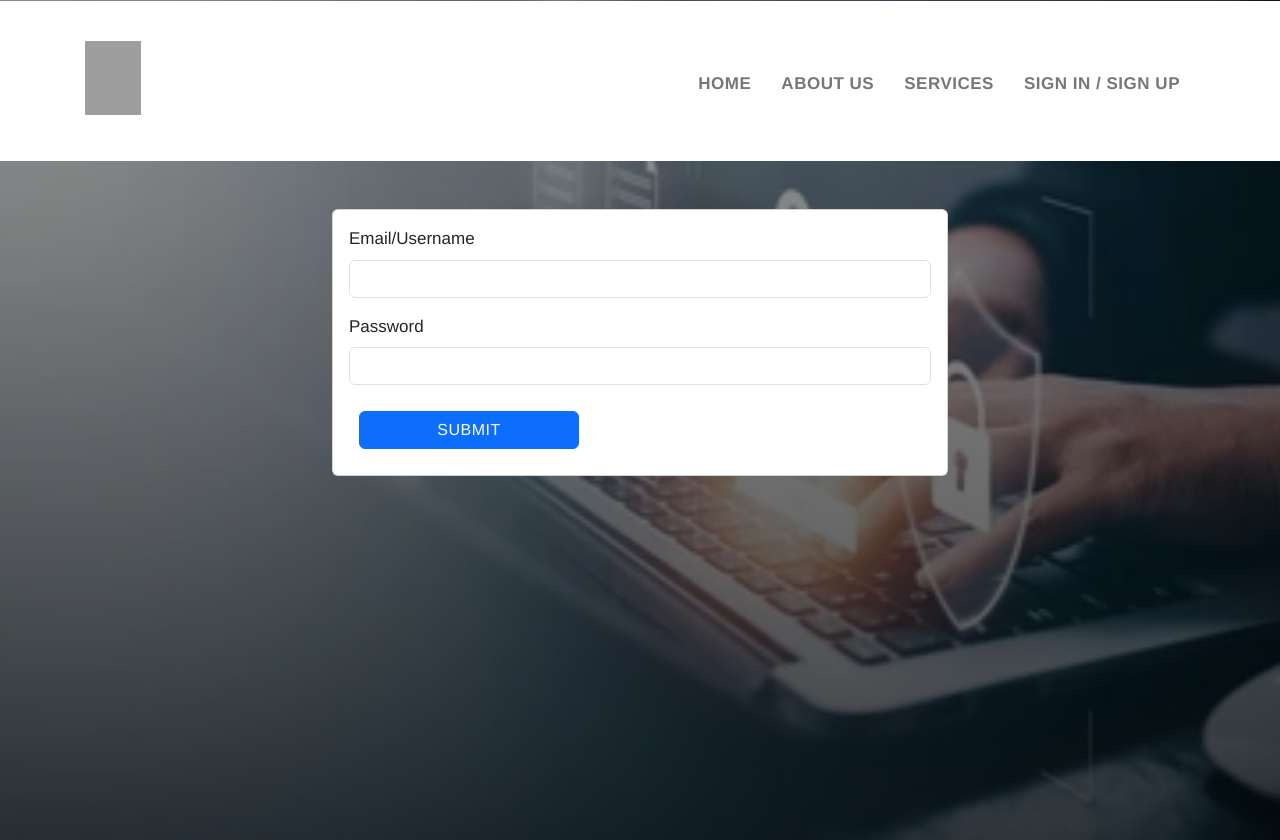
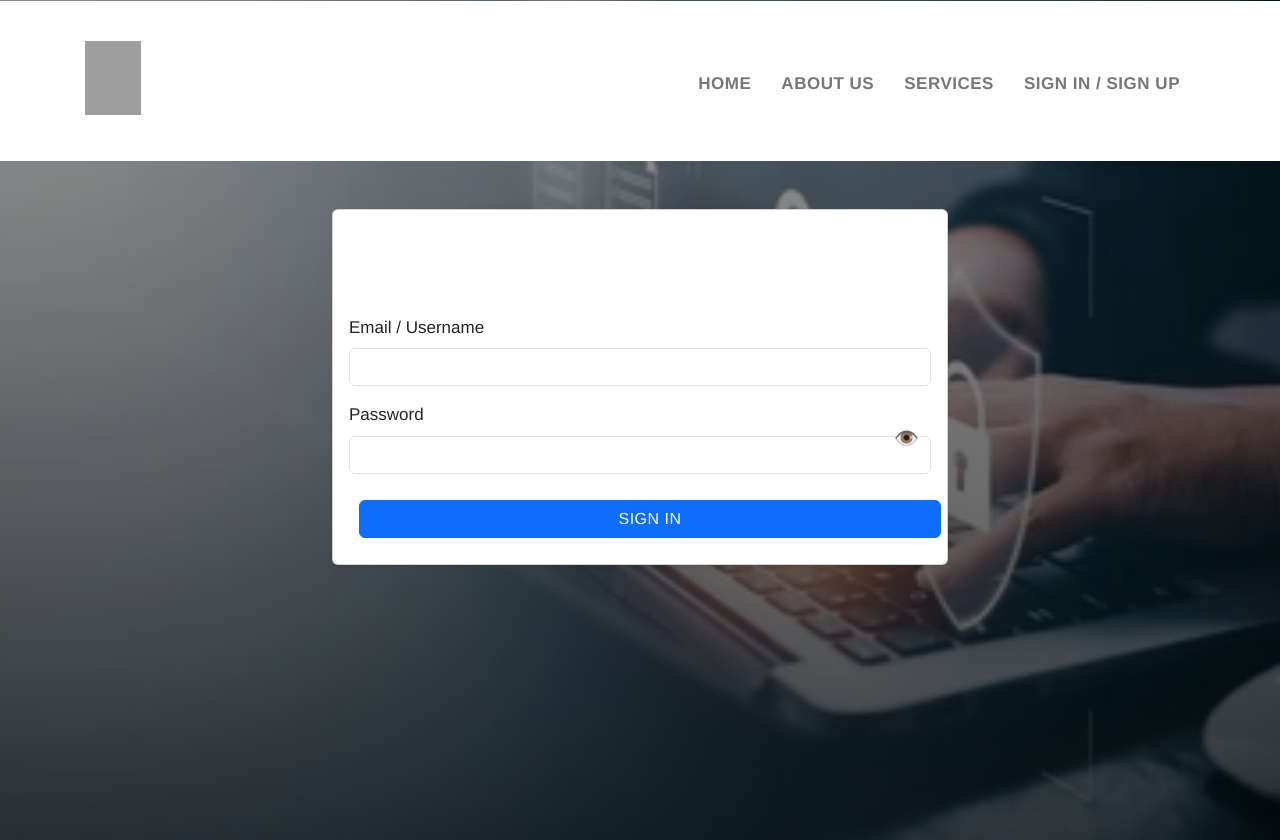
Before and after one commit to SulaimanAlsulaim/log_file_analyzer, a Flask app: page /signin in a window 1280 px wide. Run offline with Flask 3, Linux system fonts and the light colour scheme; some libraries are stand-ins or nearby versions; grey boxes are pictures that could not be loaded.

Commit message:
Refactor Sign In form with Bootstrap styling

```diff
--- a/templates/signin.html
+++ b/templates/signin.html
@@ -1,46 +1,62 @@
 {% extends "base.html" %}
 {% block title %}Sign In{% endblock %}
 {% block content %}
-<!--
-<div class="auth-container">
-  <h2>Sign In</h2>
-  <form method="post" class="auth-form">
-    <input type="text" name="username" placeholder="Username" required><br>
-    <input type="email" name="email" placeholder="Email" required><br>
-    <input type="password" name="password" placeholder="Password" required><br>
-    <input type="submit" value="Sign In">
-  </form>
-  <a class="back-link" href="{{ url_for('home') }}">← Back to Home</a>
-</div>
--->
+
 <div class="container mt-5 mb-5" style="width: 50%;">
-<div class="card">
-  <div class="card-body">
-<form method="post" action="/signin">
-  <div class="mb-3">
-    <label for="username" class="form-label">Email/Username</label>
-    <input type="text" class="form-control" id="username" name="username">
+  <div class="card shadow-sm">
+    <div class="card-body">
+
+      <h3 class="mb-4 text-center">Sign In</h3>
+
+      {% with messages = get_flashed_messages(with_categories=true) %}
+        {% if messages %}
+          {% for category, message in messages %}
+            <div class="alert alert-{{ 'danger' if category == 'error' else category }}">{{ message }}</div>
+          {% endfor %}
+        {% endif %}
+      {% endwith %}
+
+      <form method="post" action="/signin">
+
+        <!-- Username or Email -->
+        <div class="mb-3">
+          <label for="username" class="form-label">Email / Username</label>
+          <input
+            type="text"
+            class="form-control"
+            id="signin_user"
+            name="username"
+            required
+          >
+        </div>
+
+        <!-- Password + Eye Icon -->
+        <div class="mb-3 position-relative password-wrapper">
+          <label for="signin_password" class="form-label">Password</label>
+
+          <input
+            type="password"
+            class="form-control"
+            id="signin_password"
+            name="password"
+            required
+          >
+
+          <!-- Eye icon -->
+          <span
+            class="password-eye"
+            onclick="togglePassword('signin_password', this)"
+          >
+            👁️
+          </span>
+        </div>
+
+        <button type="submit" class="btn btn-primary w-100">Sign In</button>
+
+      </form>
+
+    </div>
   </div>
-  <!--
-  <div class="mb-3">
-    <label for="email" class="form-label">Email address</label>
-    <input type="email" class="form-control" id="email" aria-describedby="emailHelp" name="email">
-
-  </div>
-  -->
-  <div class="mb-3">
-    <label for="password" class="form-label">Password</label>
-    <input type="password" class="form-control" id="password" name="password">
-  </div>
-  <!--<div class="mb-3 form-check">
-    <input type="checkbox" class="form-check-input" id="exampleCheck1">
-    <label class="form-check-label" for="exampleCheck1">Check me out</label>
-  </div>
--->
-  <button type="submit" class="btn btn-primary">Submit</button>
-</form>
-  </div>
-</div>
 </div>
 
 {% endblock %}
```
